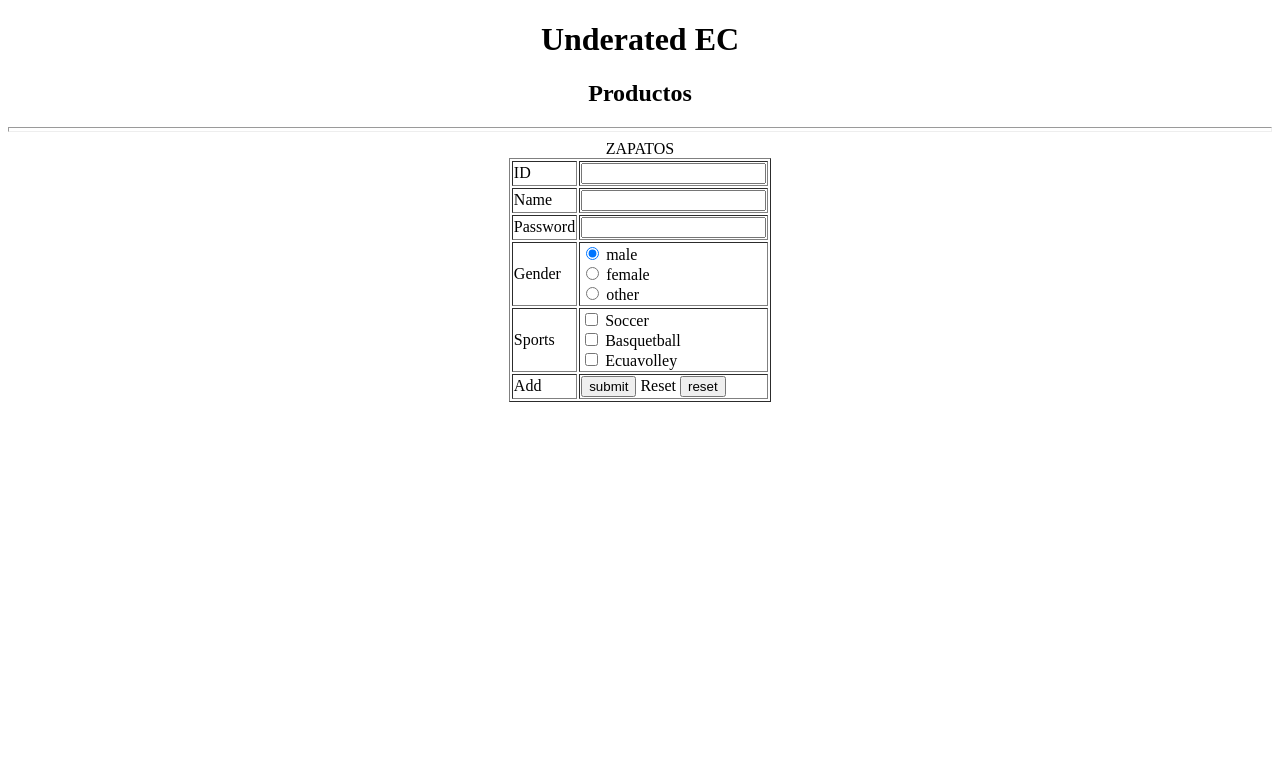
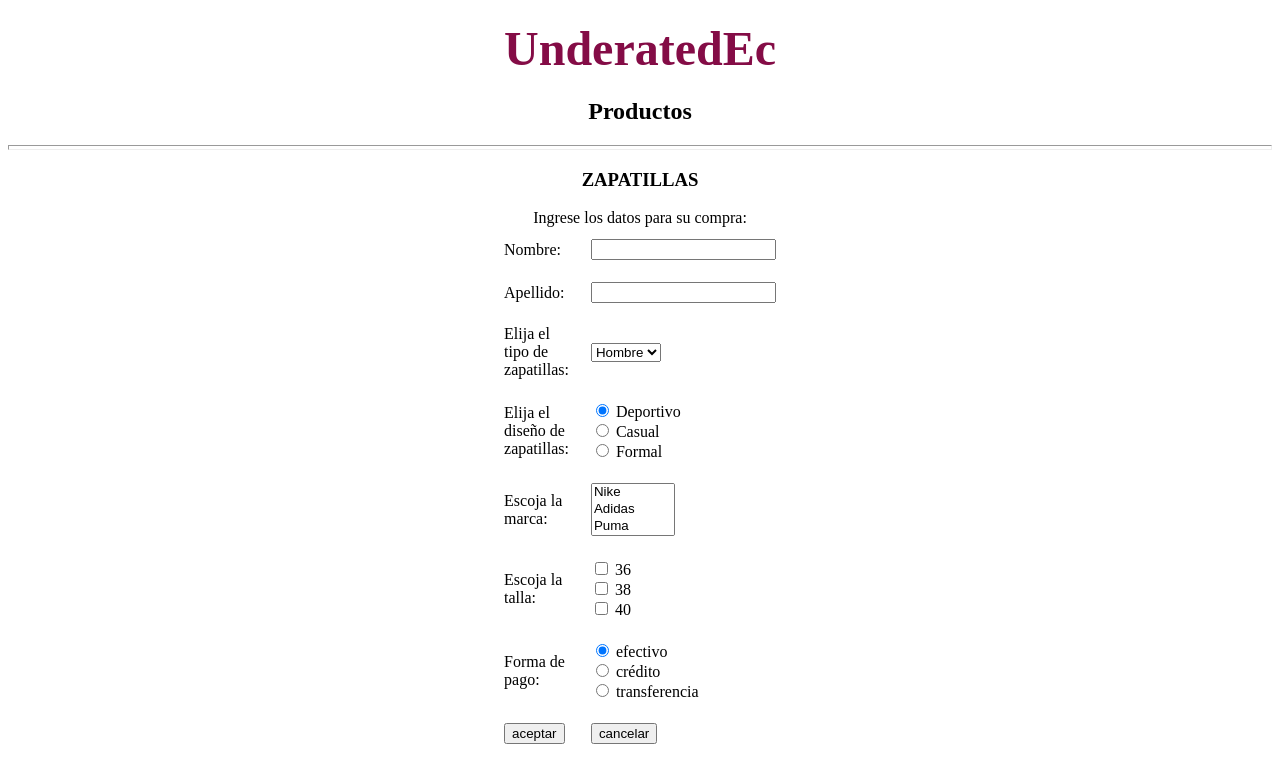
Before and after one commit to dpanchapaxi1/Underated-Team-8393, a plain HTML site: page ProyectoU1Html/html/Formularios/Formulario.html in a window 1280 px wide. Drawn offline with Linux system fonts and the light colour scheme.

Commit message:
Formulario V1.2

```diff
--- a/ProyectoU1Html/html/Formularios/Formulario.html
+++ b/ProyectoU1Html/html/Formularios/Formulario.html
@@ -7,53 +7,80 @@
 </head>
 
 <body>
-    <center><h1><center> Underated EC</center></h1>
+    <center>
+        <h1>
+            <font face="Bahnschrift Light" size="10" color="#840C46">UnderatedEc</font>
+        </h1>
         <h2> Productos</h2>
         <hr size="5">
         <form method="get">
-        <table border="1">
-            <caption> ZAPATOS</caption>
+            <table cellpadding="10" width="10%">
+                <h3>ZAPATILLAS</h3></caption>
+                <caption>Ingrese los datos para su compra:</caption>
                 <tr>
-                <td><label for="ID">ID</label></td>
-                <td><input type="text" id="ID" name="ID"></td>
+                    <td><label for="Nombre">Nombre:</label></td>
+                    <td><input type="text" id="Nombre" name="Nombre"></td>
                 </tr>
                 <tr>
-                <td><label for="Name">Name</label></td>
-                <td><input type="text" id="Name" name="Name"></td>
+                    <td><label for="Apellido">Apellido:</label></td>
+                    <td><input type="text" id="Apellido" name="Apellido"></td>
                 </tr>
                 <tr>
-                <td><label for="Password">Password</label></td>
-                <td><input type="password" id="Password" name="Password"></td>
+                    <td><label for="Tipo">Elija el tipo de zapatillas:</label></td>
+                    <td><select name="select">
+                            <option value="Hombre" selected>Hombre</option>
+                            <option value="Mujer">Mujer</option>
+                            <option value="Niño">Niño</option>
+                    </td>
+                    </select>
                 </tr>
                 <tr>
-                <td><label for="Gender">Gender</label></td>
-                <td><input type="radio" checked id="male" name="Gender" value="m">
-                    <label for="male">male</label><br>
-                <input type="radio" id="female" name="Gender" value="f">
-                    <label for="female">female</label><br>
-                <input type="radio" id="other" name="Gender" value="o">
-                    <label for="other">other</label>
+                    <td><label for="Diseño">Elija el diseño de zapatillas:</label></td>
+                    <td><input type="radio" checked id="Deportivo" name="Diseño" value="d">
+                        <label for="Deportivo">Deportivo</label><br>
+                        <input type="radio" id="Casual" name="Diseño" value="c">
+                        <label for="Casual">Casual</label><br>
+                        <input type="radio" id="Formal" name="Diseño" value="f">
+                        <label for="Formal">Formal</label><br>
                     </td>
                 </tr>
                 <tr>
-                <td><label for="Sport1">Sports</label></td>
-                <td><input type="checkbox" name="Soccer">
-                    <label for="Soccer">Soccer</label><br>
-                <input type="checkbox" name="Basqueball">
-                    <label for="Basquetball">Basquetball</label><br>
-                <input type="checkbox" name="Ecuavolley">
-                    <label for="Ecuavolley">Ecuavolley</label>
+                    <td><label for="Diseño">Escoja la marca:</label></td>
+                    <td><select id="Marca" name="Marca" size="3">
+                            <option value="nike">Nike</option>
+                            <option value="adidas">Adidas</option>
+                            <option value="puma">Puma</option>
+                            <option value="new balance">New Balance</option>
+                        </select>
                     </td>
                 </tr>
                 <tr>
-                <td><label for="submit">Add</label></td>
-                <td><input type="submit" value="submit" name="submit">
-                    <label for="reset">Reset</label>
-                <input type="reset" value="reset" name="reset">
+                    <td><label for="Talla">Escoja la talla:</label></td>
+                    <td><input type="checkbox" name="36">
+                        <label for="36">36</label><br>
+                        <input type="checkbox" name="38">
+                        <label for="38">38</label><br>
+                        <input type="checkbox" name="40">
+                        <label for="40">40</label>
                     </td>
+                </tr>
+                <tr>
+                    <td><label for="Pago">Forma de pago:</label></td>
+                    <td><input type="radio" checked id="efectivo" name="Pago" value="e">
+                        <label for="efectivo">efectivo</label><br>
+                        <input type="radio" id="crédito" name="Pago" value="c">
+                        <label for="crédito">crédito</label><br>
+                        <input type="radio" id="transferencia" name="Pago" value="t">
+                        <label for="transferencia">transferencia</label><br>
+                    </td>
+                </tr>
+                <tr>
+                    <td><input type="submit" value="aceptar" name="aceptar"></td>
+                    <td><input type="reset" value="cancelar" name="cancelar"></td>
                 </tr>
             </table>
         </form>
+    </center>
 </body>
 
 </html>
```
Also changed, not shown: ProyectoU1HtmlV2/formularios/Formulario.html (added, +61 -0 lines), ProyectoU1HtmlV2/formularios/img/ej1.jpg (added). Lines whose indentation alone changed are shown as unchanged.
